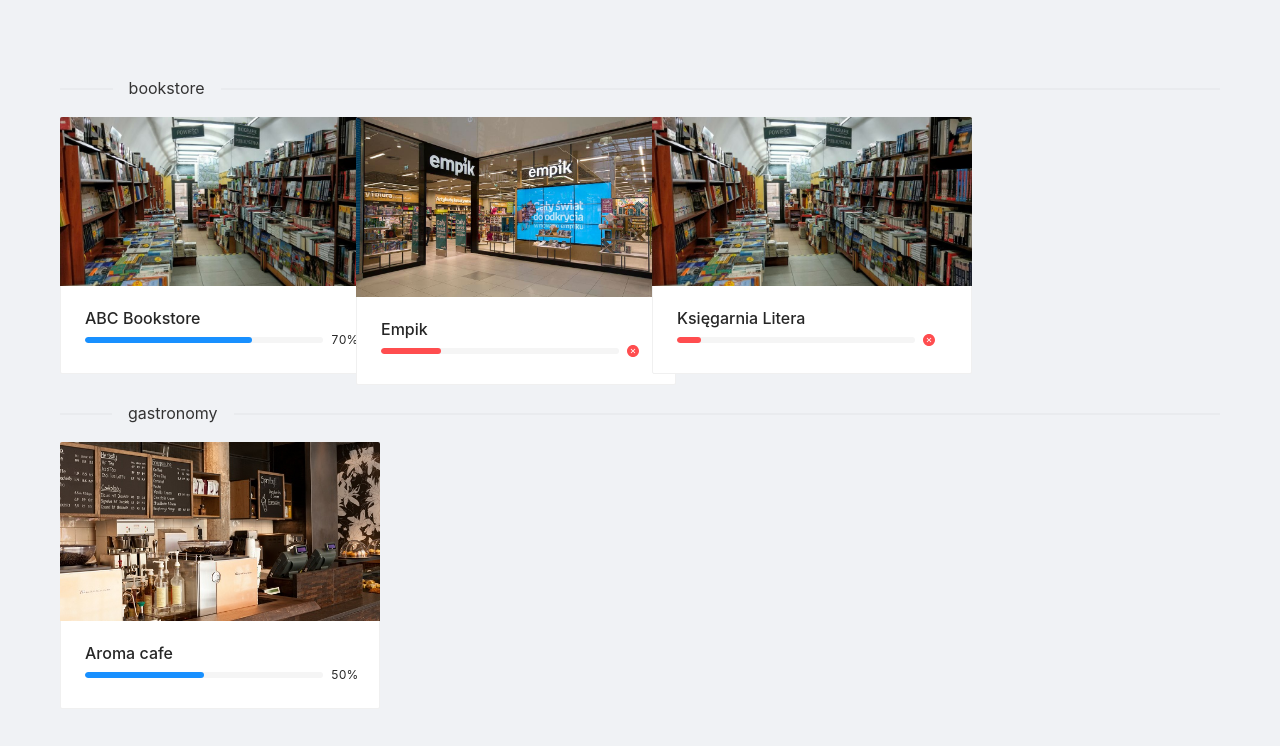
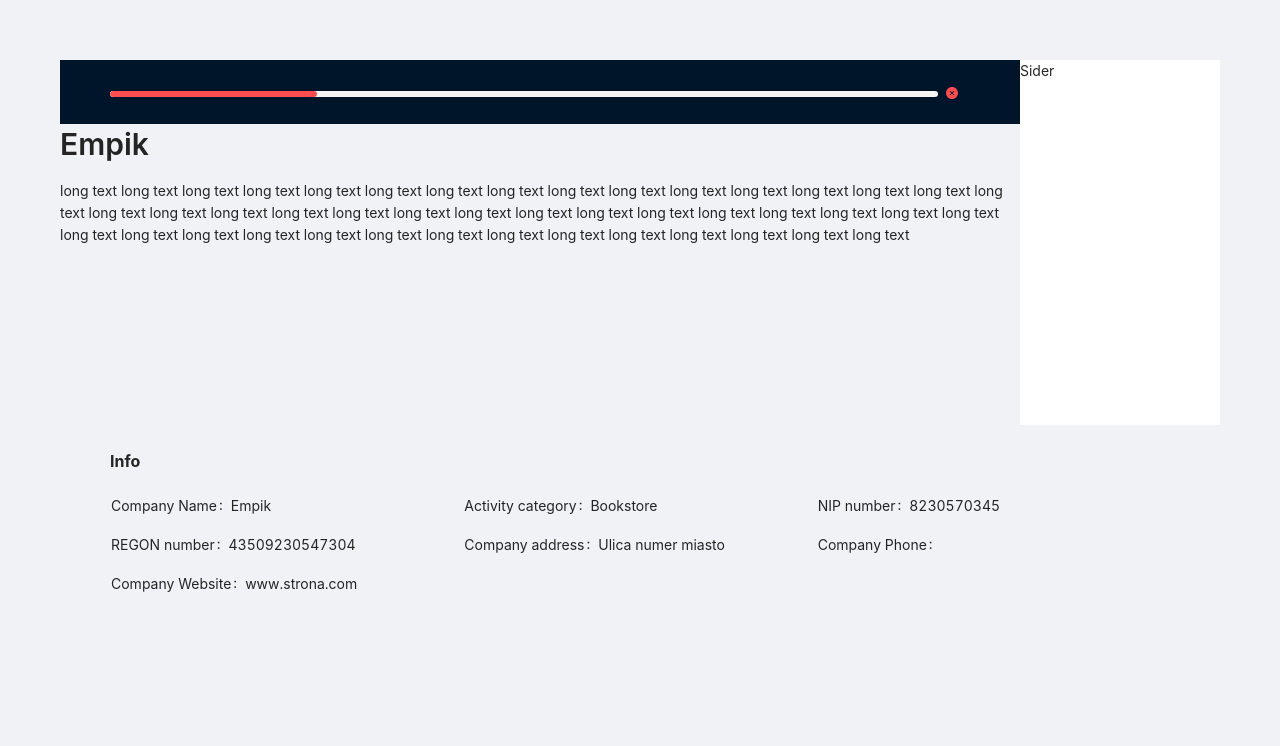
Before and after one commit to kbogusze/covidHackathoneFront, a React (Create React App) app: page /gallery/1 in a window 1280 px wide. Shown: the top 746 px of the page. Built offline with nearby package versions, Linux system fonts and the light colour scheme.

Commit message:
Gallery and application views

```diff
--- a/src/App.js
+++ b/src/App.js
@@ -4,15 +4,15 @@
 import {
     BrowserRouter as Router,
     Switch,
-    Route,
+    Route, useRouteMatch,
 } from "react-router-dom";
 import Applicant from './applicant/Applicant';
 import Guarantor from './guarantor/Guarantor';
 import Home from './home/Home';
 import GalleryPage from './gallery/GalleryPage';
+import Application from './application/Application';
 
-class App extends React.Component {
-    render() {
+const App = () => {
     return (
         <Layout style={{minHeight: '100vh', padding: '60px 60px 0'}}>
             <Router>
@@ -25,8 +25,11 @@
                     <Route path="/guarantor">
                         <Guarantor />
                     </Route>
-                        <Route path="/gallery">
+                    <Route exact path="/gallery">
                         <GalleryPage />
+                    </Route>
+                    <Route path={'/gallery/:id'}>
+                        <Application />
                     </Route>
                     <Route>
                         <Home />
@@ -36,6 +39,5 @@
         </Layout>
     )
 }
-}
 
 export default App;
--- /dev/null
+++ b/src/application/Application.js
@@ -0,0 +1,67 @@
+import React from 'react';
+
+import {Card, Form, Input, Layout, Progress} from 'antd';
+import empik from '../assets/images/empik.jpg';
+import {getStatus} from '../gallery/Tile';
+import Title from 'antd/lib/typography/Title';
+import Paragraph from 'antd/lib/typography/Paragraph';
+import { Descriptions } from 'antd';
+const { Header, Footer, Sider, Content } = Layout;
+
+const application = {
+    id: 2,
+    title: 'Empik',
+    image: empik,
+    percent: 25,
+    category: 'bookstore',
+    description: 'long text long text long text long text long text long text long text long text long text long text long text long text long text long text long text long text long text long text long text long text long text long text long text long text long text long text long text long text long text long text long text long text long text long text long text long text long text long text long text long text long text long text long text long text long text '
+};
+
+const companyInfo = {
+    companyName: 'Empik',
+    activityCategory: 'Bookstore',
+    nip: '8230570345',
+    regon: '43509230547304',
+    address: 'Ulica numer miasto',
+    website: 'www.strona.com',
+}
+
+class Application extends React.Component {
+    render() {
+        const {percent, title, description} = application;
+
+        return (
+            <Layout>
+                <Layout>
+                    <Layout>
+                        <Header>
+                            <Progress percent={percent} size="small" status={getStatus(percent)} />
+                        </Header>
+                        <Content>
+                            <Title level={2}>{title}</Title>
+                            <Paragraph>
+                                {description}
+                            </Paragraph>
+                        </Content>
+                    </Layout>
+                    <Sider theme={'light'}>Sider</Sider>
+                </Layout>
+                <Layout>
+                    <Footer>
+                        <Descriptions title="Info">
+                            <Descriptions.Item label="Company Name">{companyInfo.companyName}</Descriptions.Item>
+                            <Descriptions.Item label="Activity category">{companyInfo.activityCategory}</Descriptions.Item>
+                            <Descriptions.Item label="NIP number">{companyInfo.nip}</Descriptions.Item>
+                            <Descriptions.Item label="REGON number">{companyInfo.regon}</Descriptions.Item>
+                            <Descriptions.Item label="Company address">{companyInfo.address}</Descriptions.Item>
+                            <Descriptions.Item label="Company Phone">{companyInfo.phone}</Descriptions.Item>
+                            <Descriptions.Item label="Company Website">{companyInfo.website}</Descriptions.Item>
+                        </Descriptions>
+                    </Footer>
+                </Layout>
+            </Layout>
+        )
+    }
+}
+
+export default Application;
--- a/src/gallery/Gallery.js
+++ b/src/gallery/Gallery.js
@@ -7,26 +7,30 @@
 import coffeeshop from '../assets/images/coffeeshop.jpg';
 import {Col, Row} from 'antd';
 
-const deals = [
+export const deals = [
     {
+        id: 1,
         title: 'ABC Bookstore',
         image: bookstore,
         percent: 70,
         category: 'bookstore'
     },
     {
+        id: 2,
         title: 'Empik',
         image: empik,
         percent: 25,
         category: 'bookstore'
     },
     {
+        id: 3,
         title: 'Księgarnia Litera',
         image: bookstore2,
         percent: 10,
         category: 'bookstore'
     },
     {
+        id: 4,
         title: 'Aroma cafe',
         image: coffeeshop,
         percent: 50,
@@ -42,7 +46,7 @@
                     <Col className="gutter-row" span={6}>
                         <Tile
                             key={index}
-                            {...deal}
+                            deal={deal}
                         />
                     </Col>
                 ))}
--- a/src/gallery/GalleryPage.js
+++ b/src/gallery/GalleryPage.js
@@ -1,43 +1,13 @@
 import React from 'react';
 
 import Tile from './Tile';
-import bookstore from '../assets/images/bookstore.jpg';
-import bookstore2 from '../assets/images/bookstore.jpg';
-import empik from '../assets/images/empik.jpg';
-import coffeeshop from '../assets/images/coffeeshop.jpg';
 import {Col, Divider, Row} from 'antd';
 import {groupBy} from 'lodash';
 import './gallery.css';
 
-const deals = [
-    {
-        title: 'ABC Bookstore',
-        image: bookstore,
-        percent: 70,
-        category: 'bookstore'
-    },
-    {
-        title: 'Empik',
-        image: empik,
-        percent: 25,
-        category: 'bookstore'
-    },
-    {
-        title: 'Księgarnia Litera',
-        image: bookstore2,
-        percent: 10,
-        category: 'bookstore'
-    },
-    {
-        title: 'Aroma cafe',
-        image: coffeeshop,
-        percent: 50,
-        category: 'gastronomy'
-    },
-];
+import {deals} from './Gallery';
 
-class GalleryPage extends React.Component {
-    render() {
+const GalleryPage = () => {
     const categories = groupBy(deals, 'category');
 
     return (
@@ -52,7 +22,8 @@
                             <Col className="gutter-row" span={6}>
                                 <Tile
                                     key={index}
-                                        {...deal}
+                                    deal={deal}
+                                    redirect={true}
                                 />
                             </Col>
                         ))}
@@ -62,6 +33,5 @@
         </div>
     )
 }
-}
 
 export default GalleryPage;
--- a/src/gallery/Tile.js
+++ b/src/gallery/Tile.js
@@ -1,25 +1,27 @@
 import React from 'react';
 import {Card, Progress} from 'antd';
-
+import {Link, useRouteMatch} from 'react-router-dom';
 const { Meta } = Card;
 
-class Tile extends React.Component {
-    render() {
-        const {image, title, percent} = this.props;
+const Tile = (props) => {
+    const {deal: {image, title, percent, id}, redirect} = props;
+    const match = useRouteMatch();
 
     return (
+        <Link to={redirect ? `${match.url}/${id}` : 'gallery'}>
             <Card
                 hoverable
                 style={{ width: 320 }}
                 cover={<img alt="example" src={image} />}
             >
                 <Meta title={title} />
-                    <Progress percent={percent} size="small" status={this.getStatus(percent)} />
+                <Progress percent={percent} size="small" status={getStatus(percent)} />
             </Card>
+        </Link>
     );
 }
 
-    getStatus = (percentage) => {
+export const getStatus = (percentage) => {
     if (percentage < 26) {
         return 'exception';
     }
@@ -36,6 +38,6 @@
         return 'success';
     }
 }
-}
+
 
 export default Tile;
```
Lines whose indentation alone changed are shown as unchanged.
